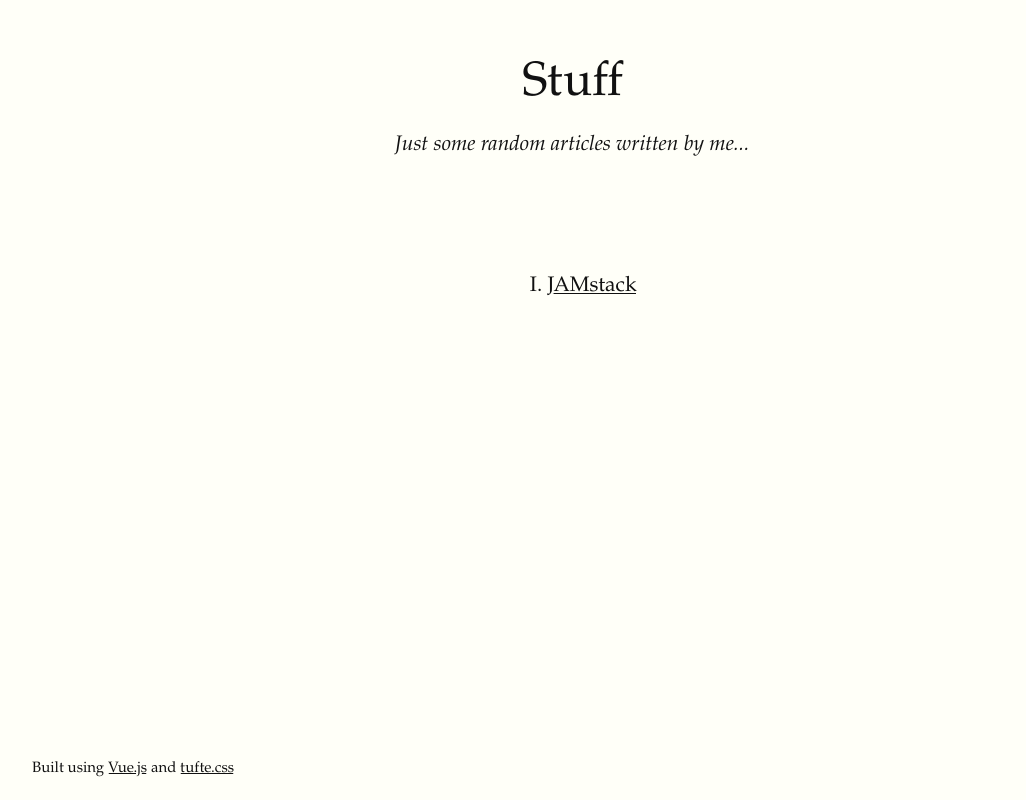
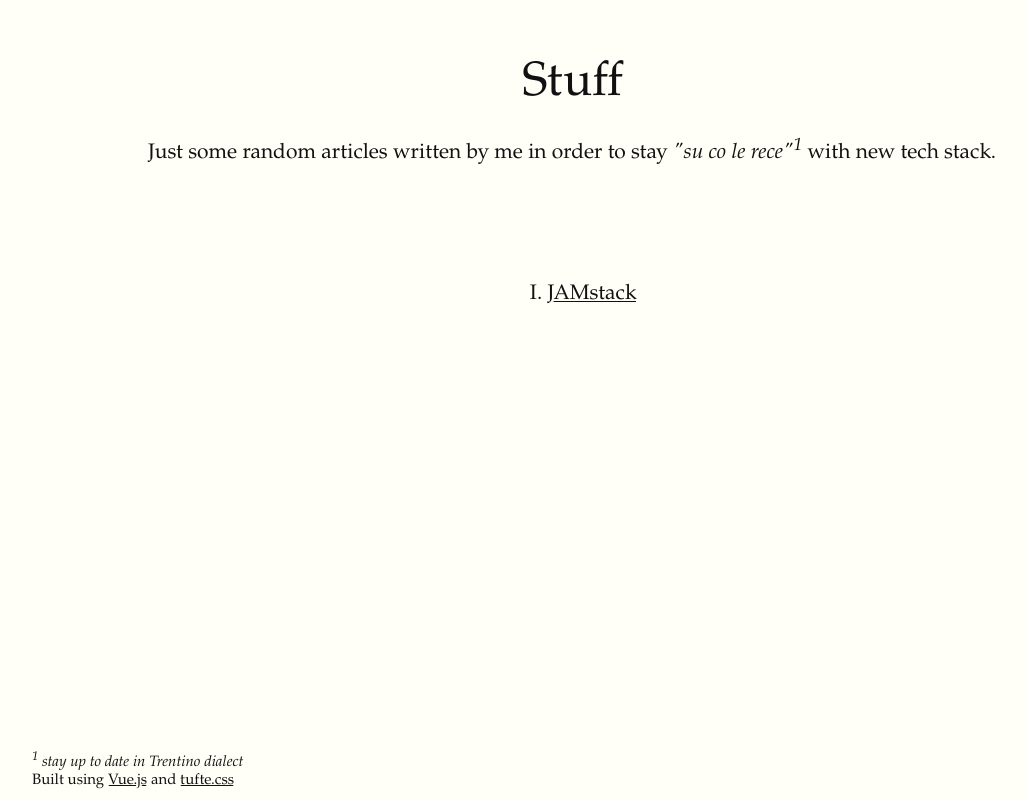
Before and after one commit to asdf1899/stuff, a Vue app: page / in a window 1280 px wide. Shown: the whole page, without its empty margins (148-1174 px from the left). Built offline with nearby package versions, Linux system fonts and the light colour scheme.

Commit message:
Change article list

```diff
--- a/src/assets/tuftecss.css
+++ b/src/assets/tuftecss.css
@@ -27,7 +27,7 @@
     bottom:0;
     padding: 20px;
     width:100%;
-    height: 20px;
+    height: 30px;
 }
 
 /* Tufte CSS styles */
--- a/src/components/ArticlesList.vue
+++ b/src/components/ArticlesList.vue
@@ -1,7 +1,7 @@
 <template>
     <div style="max-height:500px;overflow:auto">
         <ul style="text-align:center;display:table;margin: 0 auto;margin-top:90px">
-            <li v-for="article in articles" :key="article.title" style="list-style: upper-roman;">
+            <li v-for="article in articles" :key="article.title" style="list-style: upper-roman;text-align:left">
                 <router-link :to="$route.path+article.id">{{article.title}}</router-link>
             </li>
         </ul>
--- a/src/components/Homepage.vue
+++ b/src/components/Homepage.vue
@@ -2,10 +2,12 @@
     <div>
         <header-info title="Stuff"></header-info>
         <div style="text-align:center">
-            <p><i>Just some random articles written by me...</i></p>
+            <p>Just some random articles written by me in order to stay <i>"su co le rece"<sup>1</sup></i> with new tech stack.</p>
         </div>
-        <articles-list :articles="jsonArticles"></articles-list>
+        <articles-list :articles="jsonArticles.slice().reverse()"></articles-list>
         <footer class="footer">
+            <i><sup>1</sup> stay up to date in Trentino dialect</i>
+            <br>
             Built using <a href="https://vuejs.org/">Vue.js</a> and <a href="https://edwardtufte.github.io/tufte-css/">tufte.css</a>
         </footer>
     </div>
```
